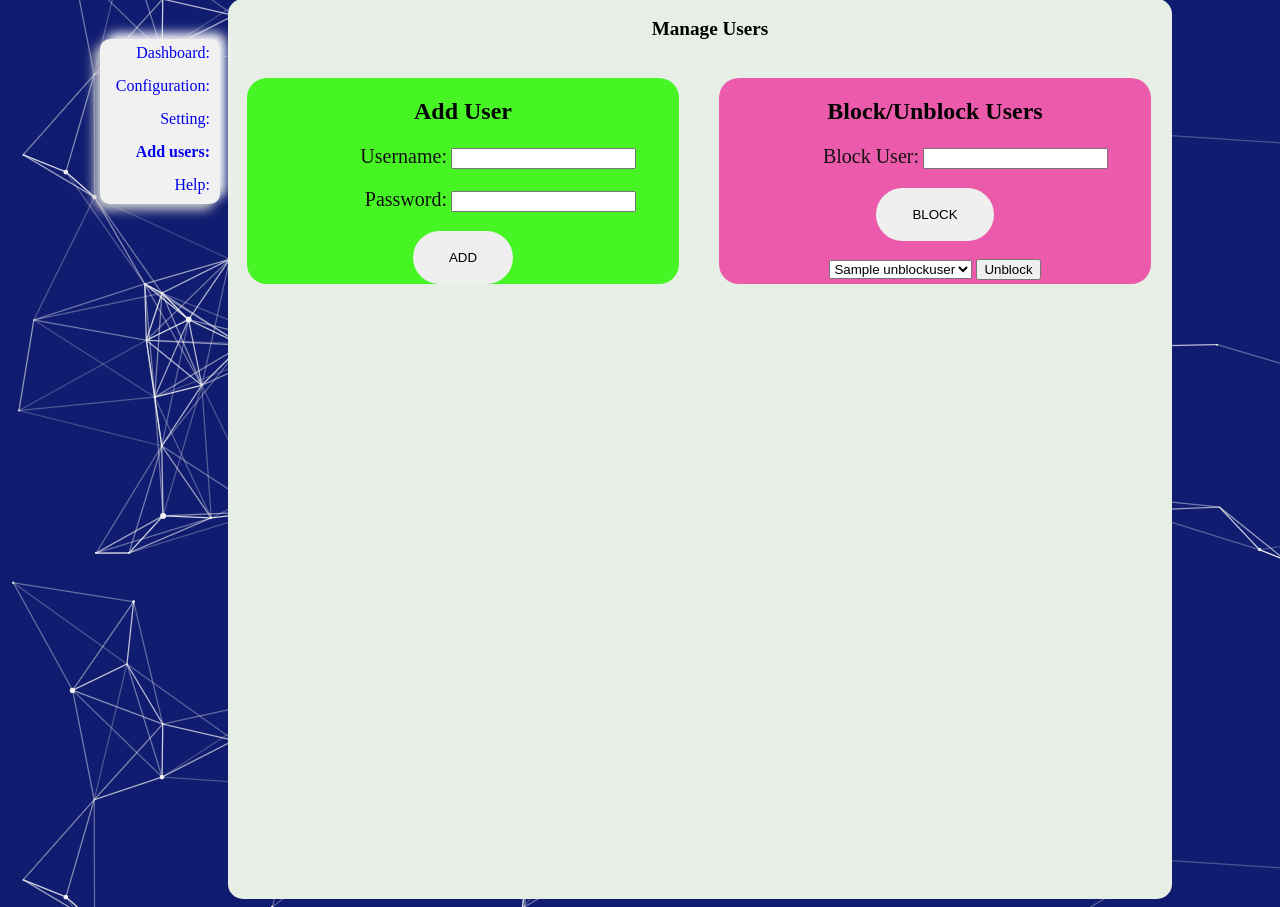
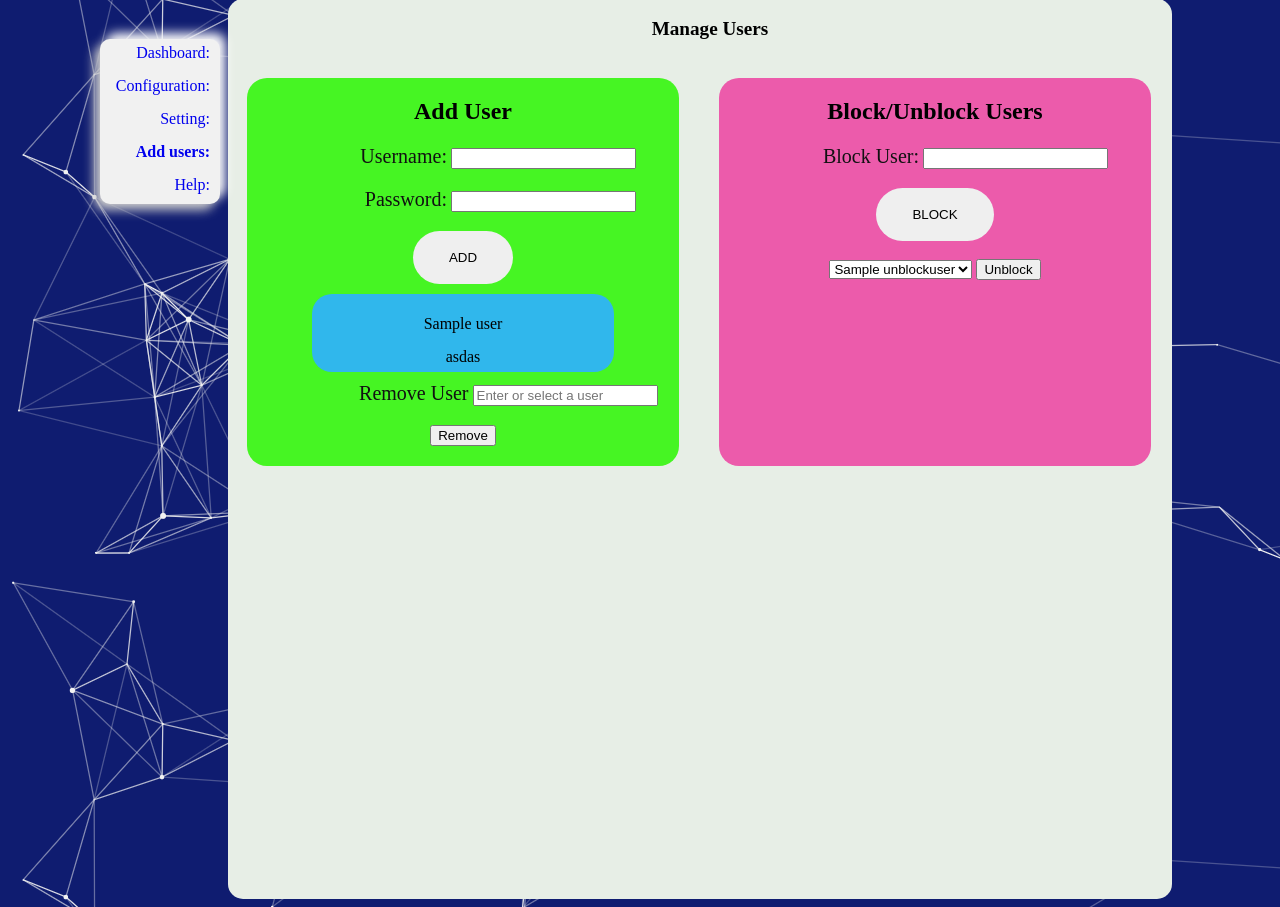
Before and after one commit to xlab-classes/cse442-spring2022-team-pyc442, a Python web app: template src/app/templates/admin_add_users.html in a window 1280 px wide. Shown: the part 144-1051 px from the top of the page. Run offline with Jinja, Linux system fonts and the light colour scheme; the template is opened without the code that fills it: most values are stand-ins (such as "Sample title", 1, 10 or a date in 2020); some libraries are stand-ins or nearby versions.

Commit message:
Display added user via scrollbar #105

```diff
--- a/src/app/static/setup.css
+++ b/src/app/static/setup.css
@@ -128,13 +128,18 @@ div{
     text-align: center;
 }
 .user_box{
-    margin: 0 auto 10px auto;
+    margin: 10px auto 10px auto;
     /* padding: 20px; */
     background-color: #30b7ec;
     border-radius: 20px;
     width: 70%;
     text-align: center;
     position: relative;
+    height: 20%;
+    overflow-y: scroll;
+}
+.user_box ul{
+    text-align: center;
 }
 .user_box > big{
     top: 30%;
@@ -152,6 +157,7 @@ div{
 .user_form{
     margin-left: 20%;
     width: 120%;
+    margin-bottom: 10%;
 }
 .user_box_form{
     width: 80%;
@@ -291,3 +297,20 @@ button:hover .liquid {
         transform: translate(-50%, -75%) rotate(360deg);
     }
 }
+
+/* Scroll bar */
+.scrollBar::-webkit-scrollbar{
+    width: 15px;
+}
+.scrollBar::-webkit-scrollbar-track{
+    box-shadow: inset 0 0 5px grey;
+    border-radius: 10px;
+}
+.scrollBar::-webkit-scrollbar-thumb{
+    background: rgb(107, 109, 107);
+    border-radius: 10px;
+    /* height: 10px */
+}
+.scrollBar::-webkit-scrollbar-thumb:hover {
+    background: #0e0e0e;
+}
--- a/src/app/templates/admin_add_users.html
+++ b/src/app/templates/admin_add_users.html
@@ -35,6 +35,33 @@
                     <button value="add" style="text-align: center;">Add</button><br>
                     </div>
                 </form>
+                {% if addedlist != [] %}
+                <div id="userlist" class="user_box scrollBar">
+                    <ul>
+                        {% for user in alist %}
+                            <li value= "{{addedUser}}">{{user}}</li>
+                        {% endfor %}
+                        <li value= "{{addedUser}}">asdas</li>
+                    </ul>
+                </div>
+                <form action="/removeuser" method="POST" class="user_form" style="margin:auto; width:auto;">
+                    <div class="wrapper scrollBar" style="text-align:center;">
+                        <label for="removeuser1">Remove User</label>
+                        <input type="text" list="removeuserlist" id="removeuser1" placeholder="Enter or select a user"/>
+
+                        <datalist id ="removeuserlist">
+                            {% for user in alist %}
+                                <option>{{user}}</option>
+                            {% endfor %}
+                            <!-- <option>user1</option>
+                            <option>user2</option>
+                            <option>user3</option>
+                            <option>user4</option> -->
+                        </datalist>
+                        <input type="submit" value="Remove" class="submitButton">
+                    </div>
+                </form>
+                {% endif %}
                 <!-- <form action="/{{username}}" method="GET" class="">
                     <label for="search">Search:</label>
                     <input id="search" type="text" name="search"><br/>
```
